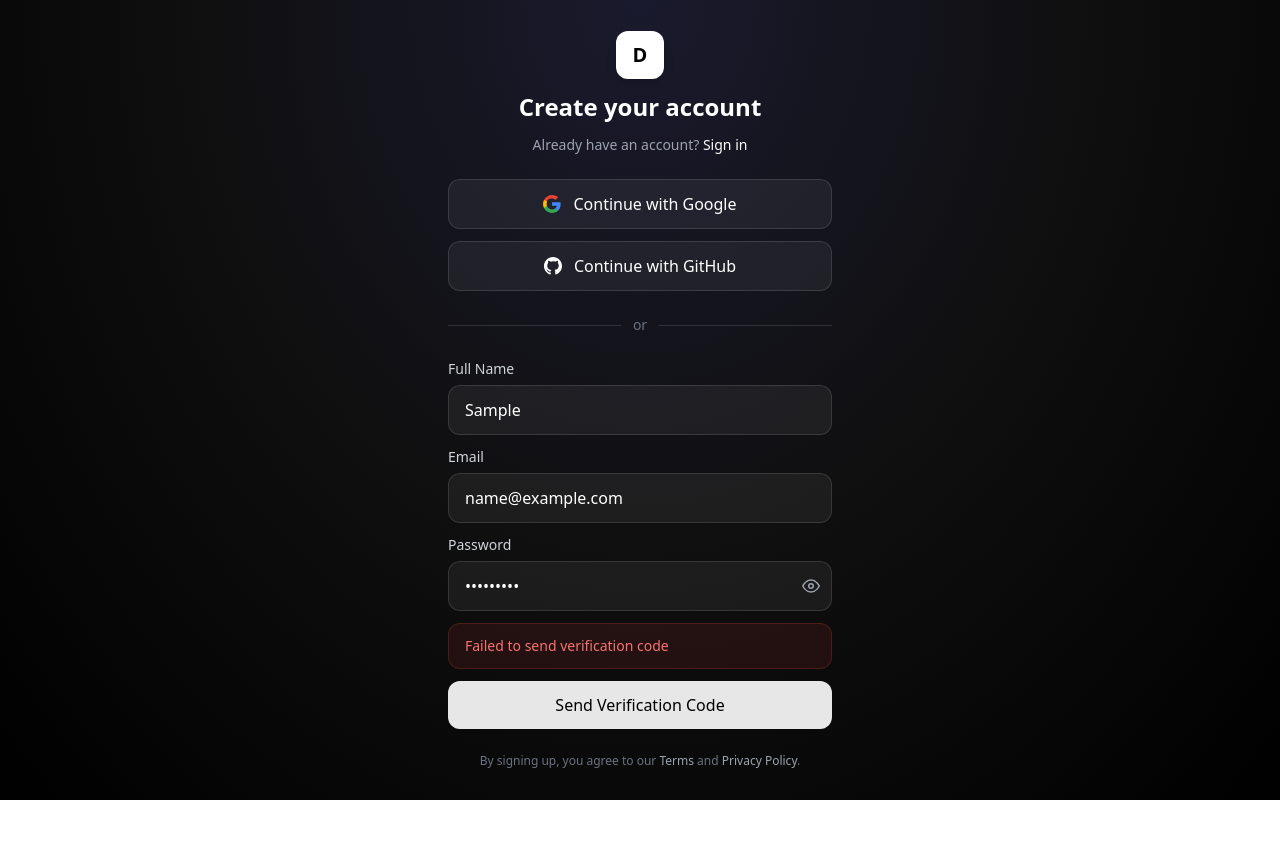
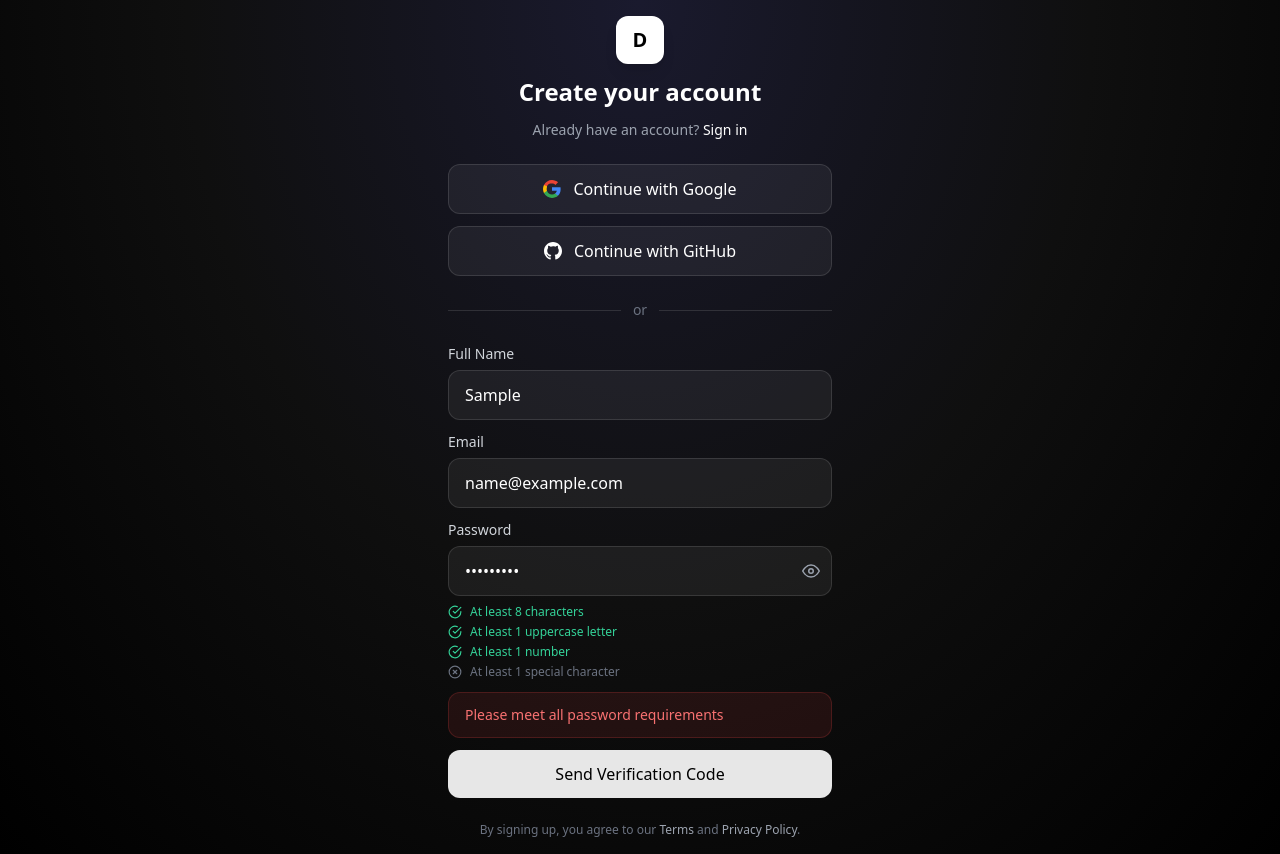
Before and after one commit to AbigailAsibreAmoah/AI-Document-Processor, a Next.js app: page /register in a window 1280 px wide. Both pictures are taken after typing "Sample", "name@example.com", "Sample123" into the empty fields and a click on the button "Send Verification Code". Before the commit the page ends 800 px from the top, so only its background shows below. Built offline with nearby package versions, Linux system fonts and the light colour scheme; no server answers.

Commit message:
Migrate to Neon PostgreSQL

```diff
--- a/app/register/page.tsx
+++ b/app/register/page.tsx
@@ -5,7 +5,7 @@ import { useRouter } from 'next/navigation';
 import Link from 'next/link';
 import { signIn } from 'next-auth/react';
 import { useAuth } from '../../lib/auth-context';
-import { Mail } from 'lucide-react';
+import { Mail, CheckCircle, XCircle } from 'lucide-react';
 
 export default function RegisterPage() {
   const [name, setName] = useState('');
@@ -25,10 +25,22 @@ export default function RegisterPage() {
     border: '1px solid rgba(255,255,255,0.12)',
   };
 
+  const passwordRules = [
+    { label: 'At least 8 characters', test: (p: string) => p.length >= 8 },
+    { label: 'At least 1 uppercase letter', test: (p: string) => /[A-Z]/.test(p) },
+    { label: 'At least 1 number', test: (p: string) => /[0-9]/.test(p) },
+    { label: 'At least 1 special character', test: (p: string) => /[!@#$%^&*()_+\-=\[\]{};':"\\|,.<>\/?]/.test(p) },
+  ];
+
+  const passwordValid = passwordRules.every(r => r.test(password));
+
   const sendOtp = async () => {
     if (!name) { setError('Please enter your name'); return; }
     if (!email) { setError('Please enter your email'); return; }
-    if (!password || password.length < 6) { setError('Password must be at least 6 characters'); return; }
+    if (!passwordValid) {
+      setError('Please meet all password requirements');
+      return;
+    }
 
     setLoading(true);
     setError('');
@@ -194,7 +206,7 @@ export default function RegisterPage() {
                     type={showPassword ? 'text' : 'password'}
                     value={password}
                     onChange={e => setPassword(e.target.value)}
-                    placeholder="•••••••••••• (min 6 chars)"
+                    placeholder="••••••••••••"
                     required
                     className="w-full px-4 py-3 rounded-xl text-white placeholder-gray-500 outline-none transition-all pr-12"
                     style={inputStyle}
@@ -220,6 +232,24 @@ export default function RegisterPage() {
                     )}
                   </button>
                 </div>
+
+                {/* Password rules */}
+                {password.length > 0 && (
+                  <div className="mt-2 space-y-1">
+                    {passwordRules.map(rule => (
+                      <div key={rule.label} className="flex items-center gap-2">
+                        {rule.test(password) ? (
+                          <CheckCircle className="h-3.5 w-3.5 text-emerald-400 flex-shrink-0" />
+                        ) : (
+                          <XCircle className="h-3.5 w-3.5 text-gray-500 flex-shrink-0" />
+                        )}
+                        <span className={`text-xs ${rule.test(password) ? 'text-emerald-400' : 'text-gray-500'}`}>
+                          {rule.label}
+                        </span>
+                      </div>
+                    ))}
+                  </div>
+                )}
               </div>
 
               {error && (
```
Also changed, not shown: 1 other file (tests, documents, lock files or other folders).
